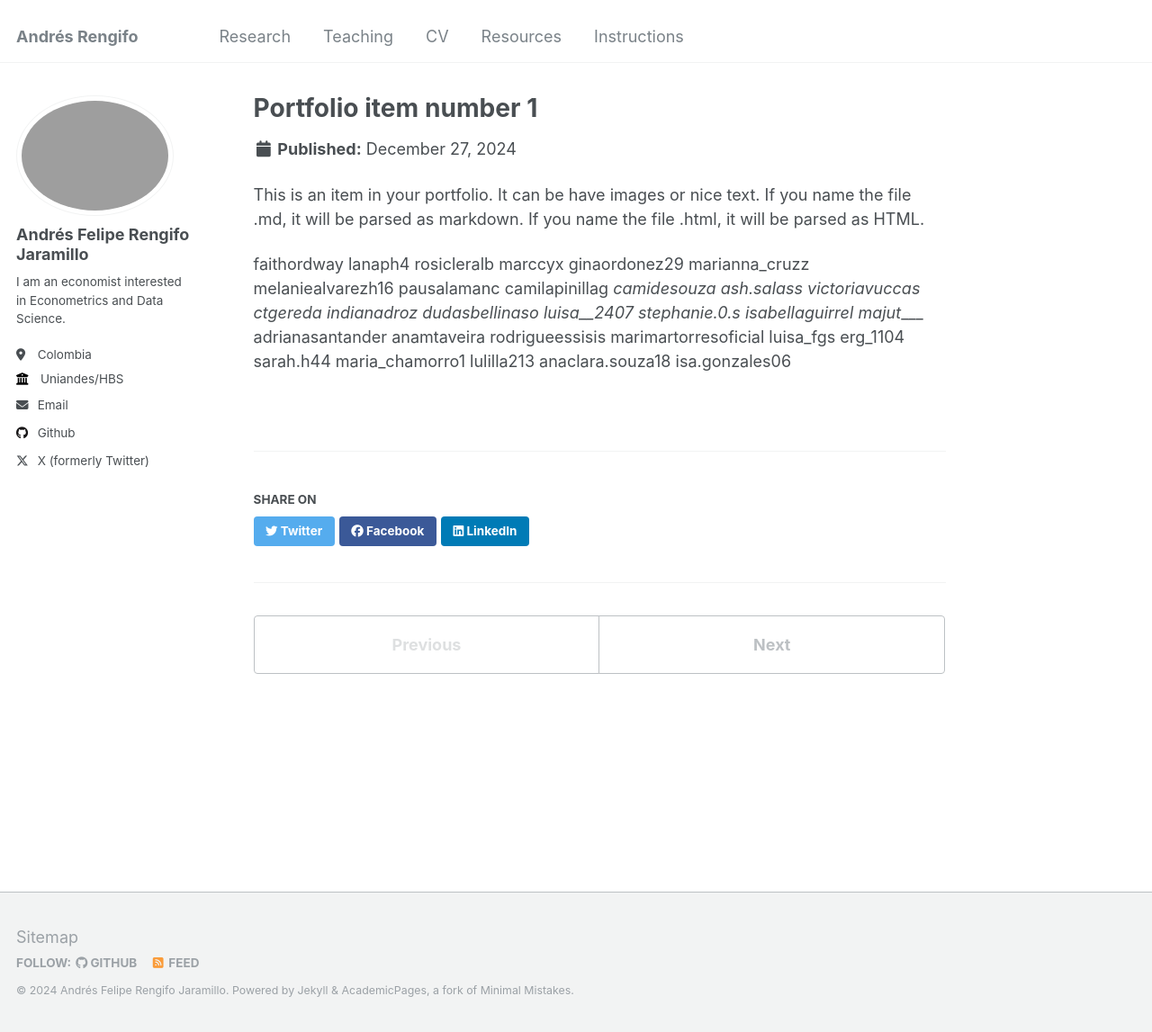
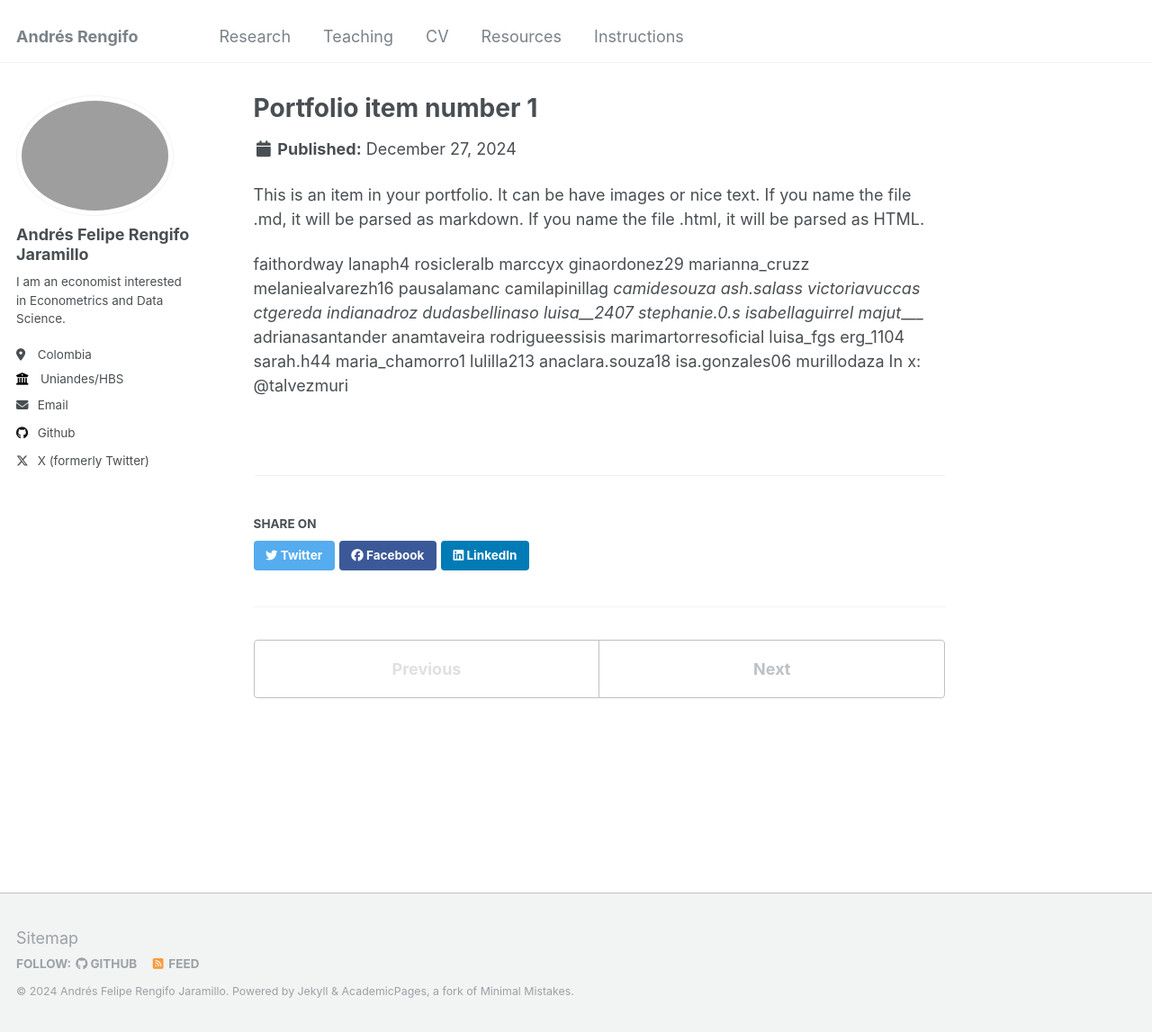
Before and after one commit to RengifoAndres/RengifoAndres.github.io, a Jekyll site: the page built from _portfolio/portfolio-1.md, in a window 1280 px wide and 1147 px high. Shown: the whole window at 90% size. Built offline with Jekyll 4.4.1, drawn with Linux system fonts in a browser that asks for light colours.

Commit message:
Update portfolio-1.md

```diff
--- a/_portfolio/portfolio-1.md
+++ b/_portfolio/portfolio-1.md
@@ -37,3 +37,6 @@ maria_chamorro1
 lulilla213
 anaclara.souza18
 isa.gonzales06
+murillodaza
+In x:
+@talvezmuri
```
